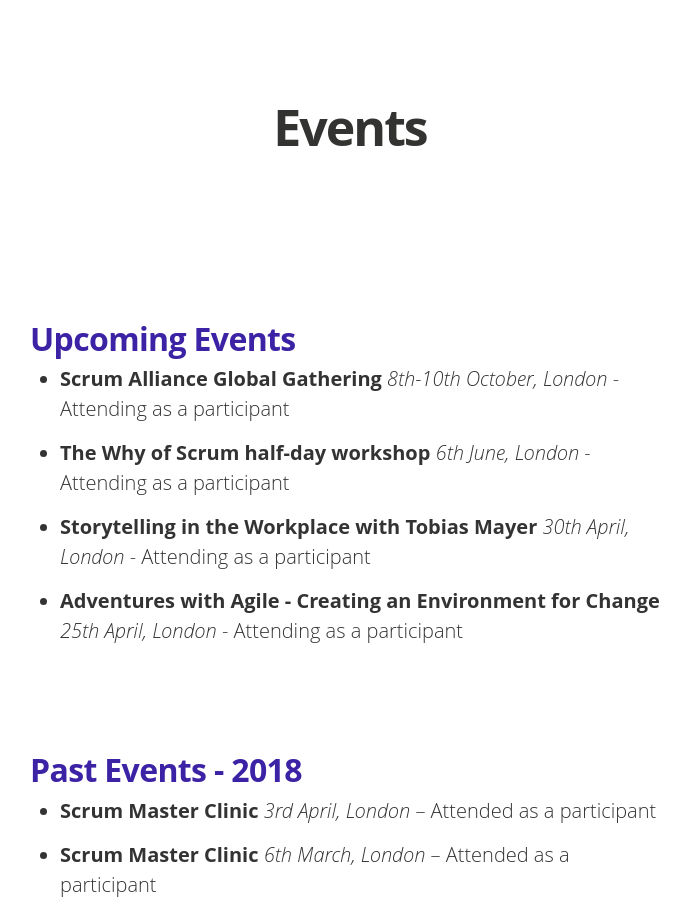
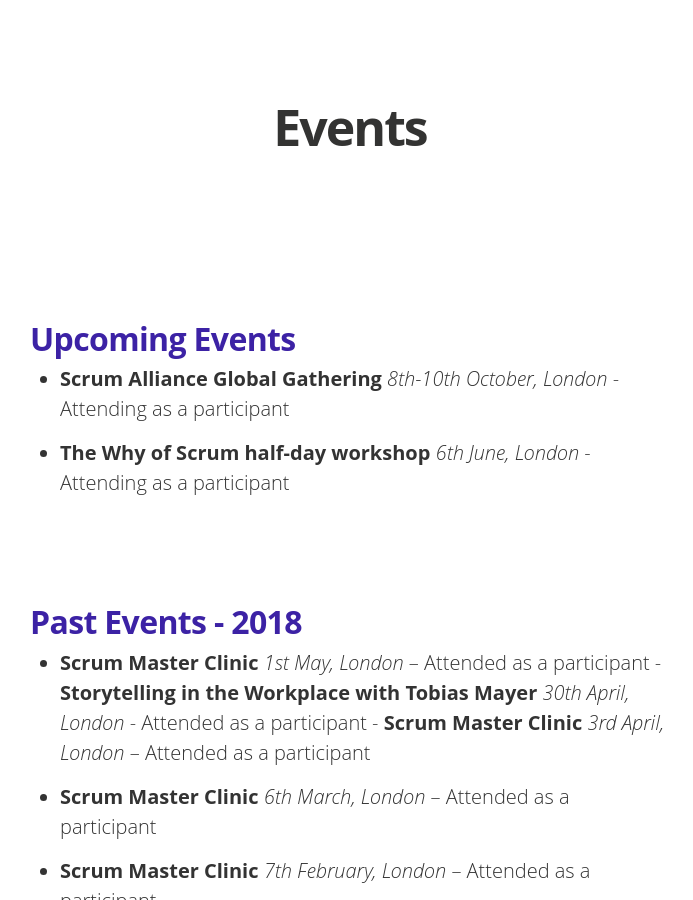
Before and after one commit to IamJackReed/JackReed, a Jekyll site: the page built from events.md, in a window 1280 px wide and 900 px high. Shown: the whole window, without its empty margins (290-983 px from the left). Built offline with Jekyll 4.4.1, drawn with Linux system fonts in a browser that asks for light colours; nearby versions of some CDN libraries; some web fonts are replaced.

Commit message:
Update events.md

```diff
--- a/events.md
+++ b/events.md
@@ -8,13 +8,13 @@
 <span style="color:#00000; font-family: 'open sans'; font-size: 1em; font-size: 20px; font-weight: 200; hyphens: none;">**Scrum Alliance Global Gathering** *8th-10th October, London* - Attending as a participant
 -
 <span style="color:#00000; font-family: 'open sans'; font-size: 1em; font-size: 20px; font-weight: 200; hyphens: none;">**The Why of Scrum half-day workshop** *6th June, London* - Attending as a participant
--
-<span style="color:#00000; font-family: 'open sans'; font-size: 1em; font-size: 20px; font-weight: 200; hyphens: none;">**Storytelling in the Workplace with Tobias Mayer** *30th April, London* - Attending as a participant
--
-<span style="color:#00000; font-family: 'open sans'; font-size: 1em; font-size: 20px; font-weight: 200; hyphens: none;">**Adventures with Agile - Creating an Environment for Change** *25th April, London* - Attending as a participant
 
 # Past Events - 2018
-
+-
+<span style="color:#00000; font-family: 'open sans'; font-size: 1em; font-size: 20px; font-weight: 200; hyphens:
+none;">**Scrum Master Clinic** *1st May, London* – Attended as a participant
+-
+<span style="color:#00000; font-family: 'open sans'; font-size: 1em; font-size: 20px; font-weight: 200; hyphens: none;">**Storytelling in the Workplace with Tobias Mayer** *30th April, London* - Attended as a participant
 -
 <span style="color:#00000; font-family: 'open sans'; font-size: 1em; font-size: 20px; font-weight: 200; hyphens:
 none;">**Scrum Master Clinic** *3rd April, London* – Attended as a participant
```
